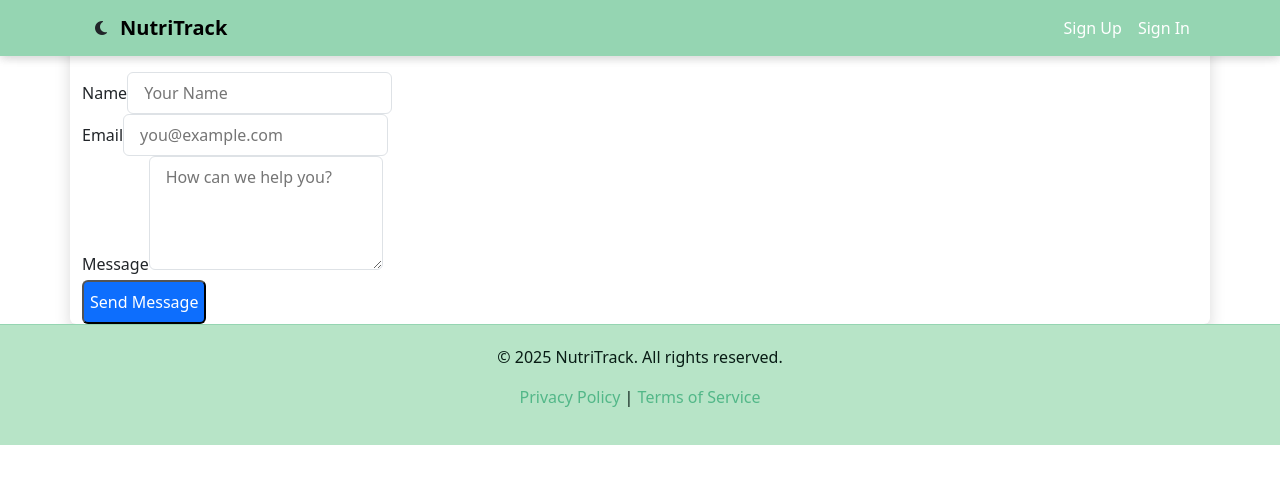
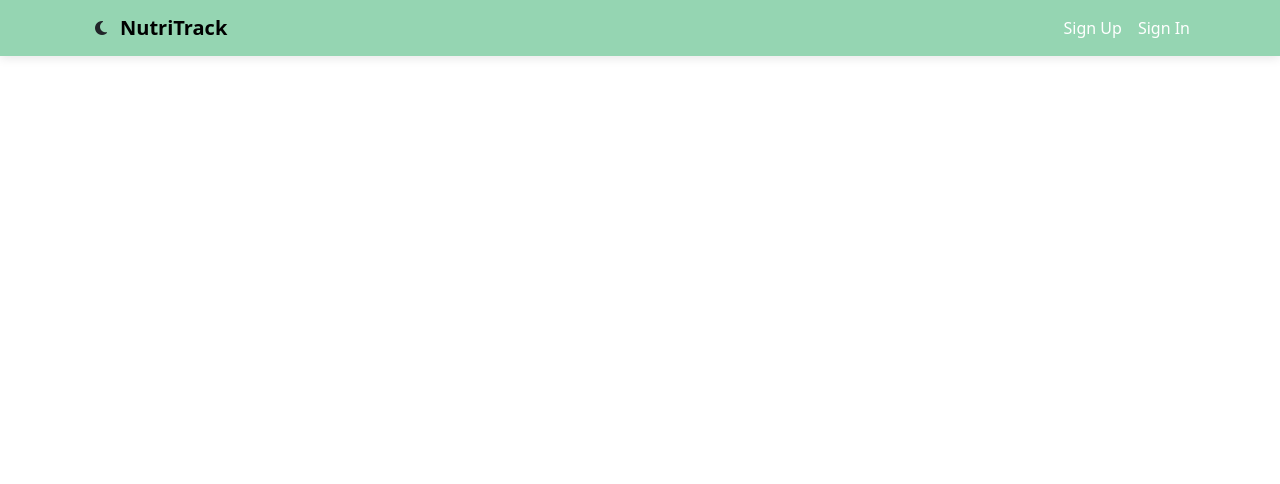
Before and after one commit to AshrayVB30/NutriTrack, a React (Vite) app in the folder frontend/: page /contact in a window 1280 px wide. Shown: the top 484 px of the page. Built offline with nearby package versions, Linux system fonts and the light colour scheme.

Commit message:
Made some changes in frontend.

```diff
--- a/frontend/src/App.jsx
+++ b/frontend/src/App.jsx
@@ -8,9 +8,6 @@ import SignUp from "./Components/SignUp";
 import SignIn from "./Components/SignIn";
 import Profile from "./Components/Profile";
 import Welcome from "./Components/Welcome";
-import TermsOfService from "./Components/TermsOfService";
-import PrivacyPolicy from "./Components/PrivacyPolicy";
-import Contact from "./Components/Contact";
 
 function App() {
   return (
@@ -23,9 +20,6 @@ function App() {
           <Route path="/signin" element={<SignIn />} />
           <Route path="/profile" element={<Profile />} />
           <Route path="/welcome" element={<Welcome />} />
-          <Route path="/terms" element={<TermsOfService />} />
-          <Route path="/privacy-policy" element={<PrivacyPolicy />} />
-          <Route path="/contact" element={<Contact />} />
         </Routes>
       </Router>
     </GoogleOAuthProvider>
```
Also changed, not shown: 1 other file (tests, documents, lock files or other folders).
